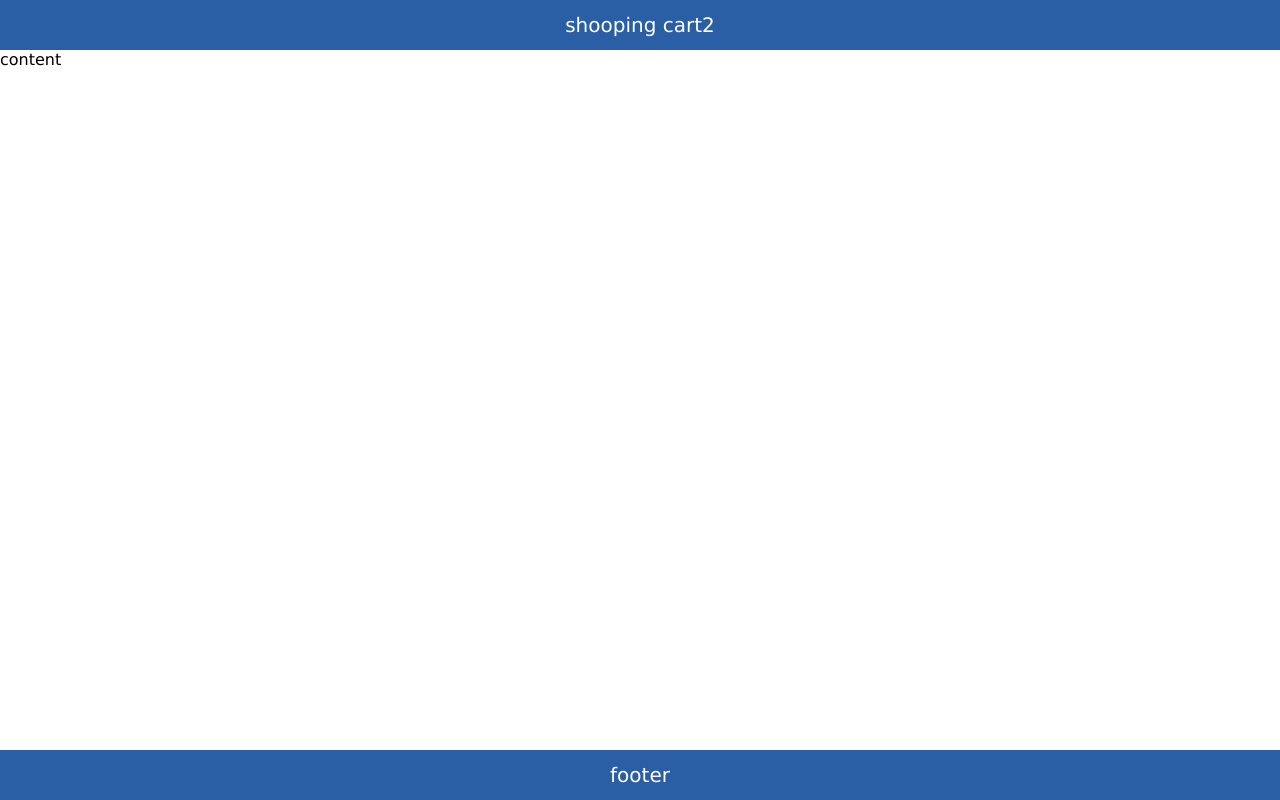
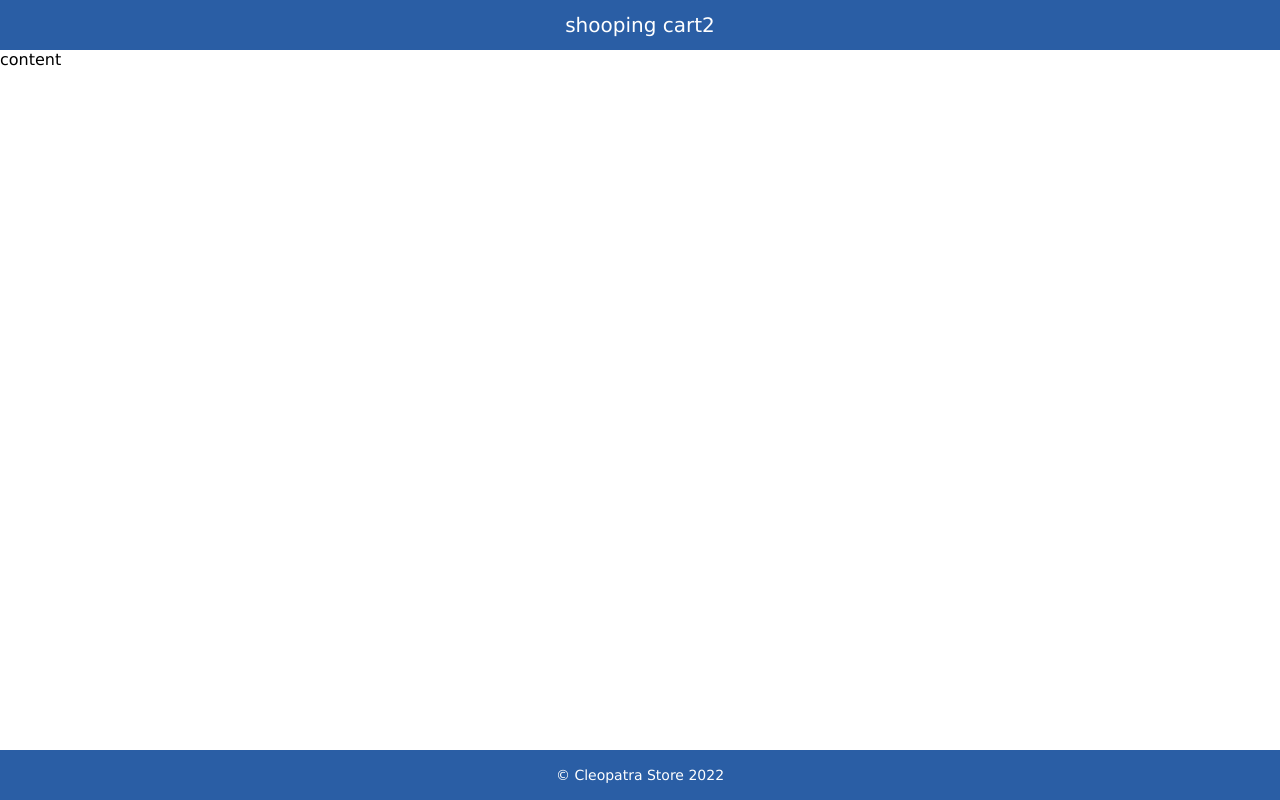
Before and after one commit to mrmohamedmoustafa/react-shopping-cart, a React (Create React App) app in the folder client/: page / in a window 1280 px wide. Built offline with nearby package versions, Linux system fonts and the light colour scheme.

Commit message:
footer-comp

```diff
--- a/client/package.json
+++ b/client/package.json
@@ -15,7 +15,7 @@
     "web-vitals": "^2.1.2"
   },
   "scripts": {
-    "sass": "gulp sass",
+    "sass": "gulp watch",
     "start": "react-scripts start",
     "build": "react-scripts build",
     "test": "react-scripts test",
--- a/client/src/App.js
+++ b/client/src/App.js
@@ -1,4 +1,5 @@
 import Header from "./components/Header/Header";
+import Footer from "./components/Footer/Footer";
 
 
 function App() {
@@ -8,9 +9,7 @@
      <main>
        content
      </main>
-     <footer>
-       footer
-     </footer>
+     <Footer />
     </div>
   );
 }
--- /dev/null
+++ b/client/src/components/Footer/Footer.js
@@ -0,0 +1,14 @@
+import React from 'react'
+import "../../css/Footer/Footer.css"
+
+
+function Footer() {
+    return (
+        <footer>
+        &copy; Cleopatra Store 2022
+      </footer>
+    )
+}
+
+
+export default Footer
--- /dev/null
+++ b/client/src/components/Footer/Footer.scss
@@ -0,0 +1,9 @@
+footer {
+    grid-area: footer;
+    background-color:#2a5ea5 ;
+    color: #fff;
+    font-size: 14px;
+    display: flex;
+    justify-content: center;
+    align-items: center;
+  }
--- /dev/null
+++ b/client/src/css/Footer/Footer.css
@@ -0,0 +1,9 @@
+footer {
+  grid-area: footer;
+  background-color: #2a5ea5;
+  color: #fff;
+  font-size: 14px;
+  display: flex;
+  justify-content: center;
+  align-items: center;
+}
--- a/client/src/index.css
+++ b/client/src/index.css
@@ -21,12 +21,3 @@
 main {
   grid-area:main;
 }
-footer {
-  grid-area: footer;
-  background-color:#2a5ea5 ;
-  color: #fff;
-  font-size: 20px;
-  display: flex;
-  justify-content: center;
-  align-items: center;
-}
```
Also changed, not shown: client/gulpfile.js (+5 -2 lines).
